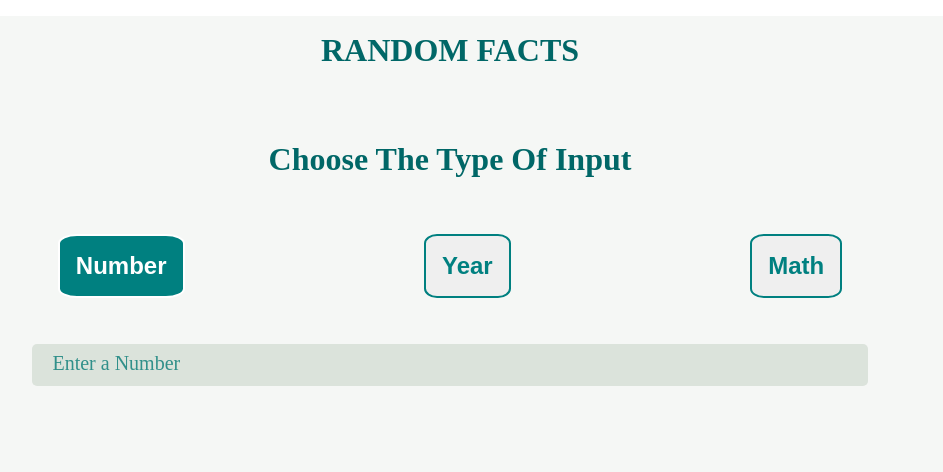
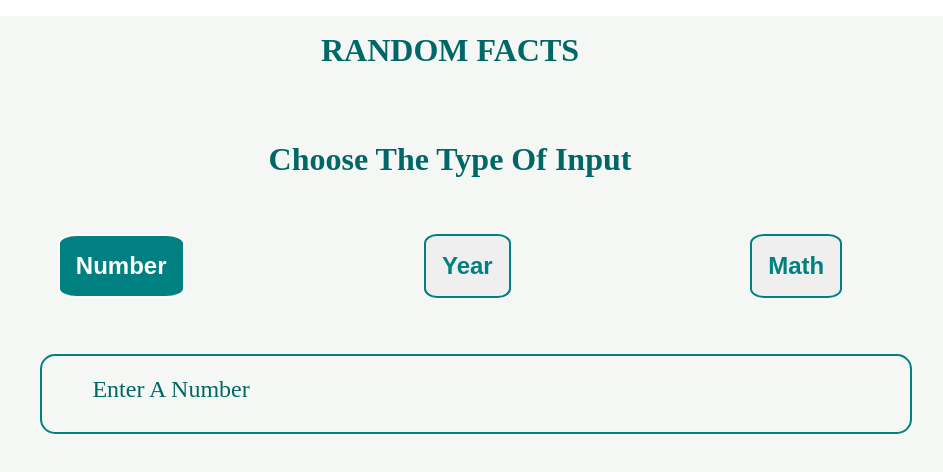
Before and after one commit to M-Hafez22/facts_about_numbers, a React (Create React App) app: page / in a window 1280 px wide. Shown: the top 472 px of the page, without its empty margins (190-1133 px from the left). Built offline with nearby package versions, Linux system fonts and the light colour scheme; no server answers.

Commit message:
Change input box layout

```diff
--- a/src/components/Input.js
+++ b/src/components/Input.js
@@ -22,9 +22,7 @@ export default function Input() {
                 required
               />
 
-            <label  className="label-number">
-                <span className="content">Enter a Number</span>
-            </label>
+            <label  className="label-number">Enter a Number</label>
         </div>
     )
 }
--- a/src/styles/_input.scss
+++ b/src/styles/_input.scss
@@ -2,77 +2,42 @@
 
 
 .input{
+	position: relative;
 	width: 80%;
-	position: relative;
-  height: 50px;
-	color: $clr;
+	color: darken($clr, 5);
 	padding: .5em;
-  margin:1em auto;
+  margin: 3em auto 1em;
 
 	& input {
 		width:100%;
 		height: 100%;
-		margin: auto;
-		font-size: 1em;
-		color: $clr;
-		background-color: $bg-clr;
-		padding: 20px 5px 5px 5px;
-		border: none;
+		font-size: 1.5em;
+		color: darken($clr, 50);
+		background: $bg-clr;
+		padding: 1em;
+		border: 2px solid $clr;
+		border-radius: 15px;
 		outline: none;
 		z-index: 5;
 
-		&:focus + label::after,
-		&:valid + label::after{
-      width: 100%;
-			color: $clr;
-			background: darken($clr, 30);
-		}
-
 		&:focus + label,
 		&:valid + label{
-			width: 100%;
-		}
-
-		&:focus + label .content,
-		&:valid + label .content{
-			transform: translateY(-200%);
-			font-size: 1em;
-      color: $clr;
+			top: -0.3em;
+			font-size: 1.25em;
 		}
 	}
 
 	& label {
 		position: absolute;
-		bottom: 0;
-		left: 0;
-		width: 100%;
-		height: 100%;
+		top: 1.25em;
+		left: 2em;
+		padding: 0 0.5em;
+		margin-bottom: 0.5em;
 		pointer-events: none;
-		transition:  all .75s ease;
+		background: $bg-clr;
 		text-align: left;
-
-
-		&::after{
-			content: '';
-			position: absolute;
-			left: 0;
-			bottom: -0.40em;
-			height: 65%;
-			width: 100%;
-			background: darken($bg-clr, 30);
-			opacity: .30;
-			border-radius: 5px;
-			transition:  all 750ms ease;
-		}
-
-		& .content{
-			font-size: 1.25em;
-			width: 100%;
-			position: absolute;
-			bottom: 5px;
-			left: 0;
-			padding-left: 1em;
-			transition:  all .5s ease;
-		}
+		font-size: 1.5em;
+		text-transform: capitalize;
+		transition: all 500ms ease;
 	}
 }
```
